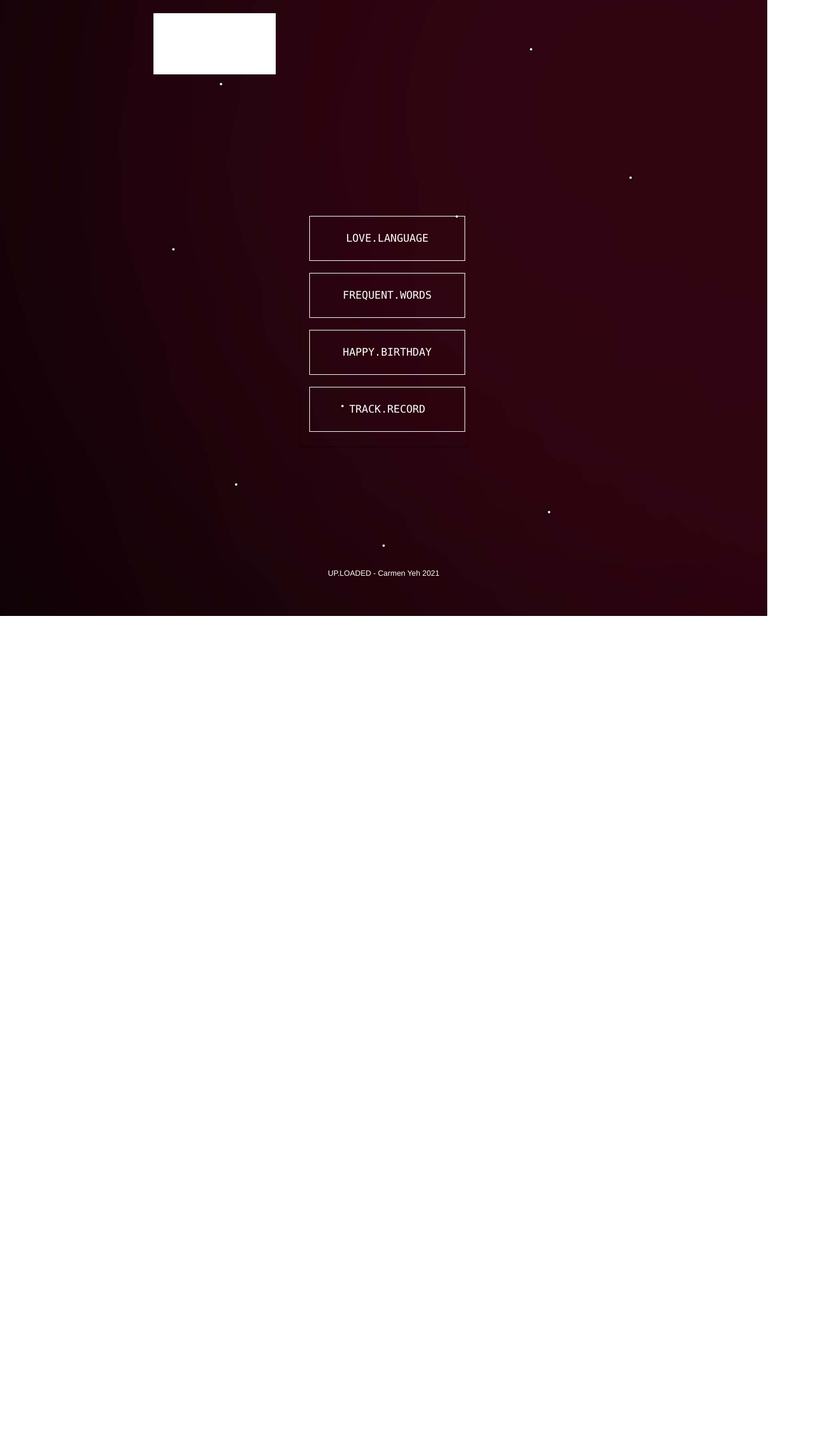
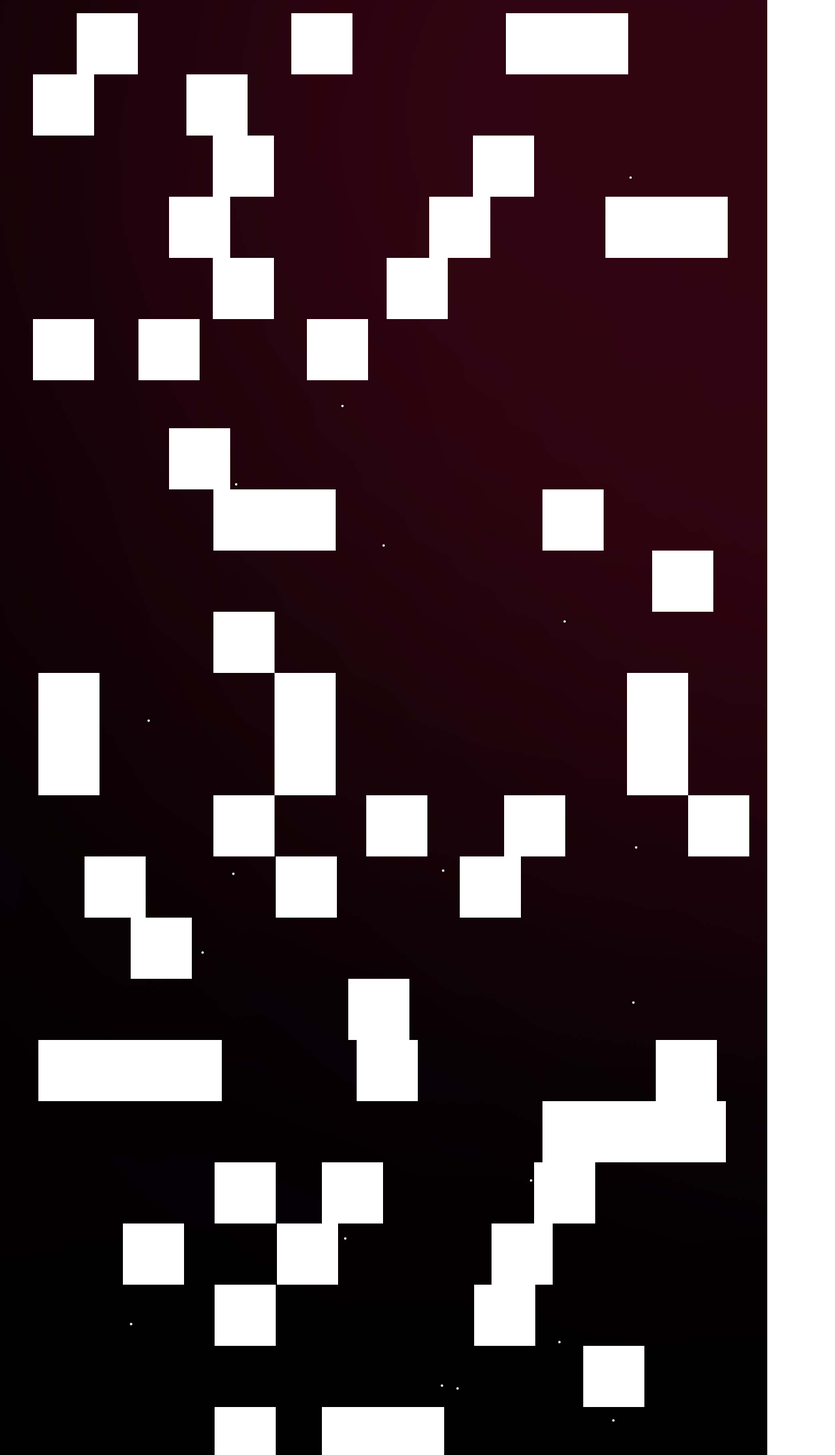
Before and after one commit to carmen-yeh/carmen-yeh.github.io, a React (Create React App) app in the folder frontend/: page /love-language in a window 1280 px wide. Shown: the part 900-3326 px from the top of the page at 60% size, 1393 px wide, since content can reach past the window. Before the commit the page ends 1927 px from the top, so only its background shows below. Built offline with nearby package versions, Linux system fonts and the light colour scheme; what react-animations would draw is missing.

Commit message:
Update LoveLanguagePage.js

```diff
--- a/frontend/src/pages/1-love-language/LoveLanguagePage.js
+++ b/frontend/src/pages/1-love-language/LoveLanguagePage.js
@@ -16,10 +16,149 @@ function LoveLanguagePage() {
                 <h1>LOVE.LANGUAGE</h1>
                 <p>LOVE.LANGUAGE explores the idea of expressing love through the sending of images online to loved ones. This is an image analysis of photos I’ve posted online over time where each white square is an image related to food. I highlighted these findings and linked them to the idea of a digital love language.</p>
 
+       <div style={{display: 'flex'}}>
+                    <LoveBox paddingLeft={10} text={""} verticalSpace={0}/>
+                    <LoveBox paddingLeft={20} text={""} verticalSpace={0}/>
+                    <LoveBox paddingLeft={20} text={"strawberry-crepe-cake.jpg"} verticalSpace={0}/>
+                    <LoveBox paddingLeft={0} text={""} verticalSpace={0}/>
+        </div>
+
+        <div style={{display: 'flex'}}>
+                    <LoveBox paddingLeft={4.3} text={""} verticalSpace={0}/>
+                    <LoveBox paddingLeft={12} text={""} verticalSpace={0}/>
+        </div>
+
+        <div style={{display: 'flex'}}>
+                    <LoveBox paddingLeft={27.7} text={""} verticalSpace={0}/>
+                    <LoveBox paddingLeft={26} text={""} verticalSpace={0}/>
+        </div>
+
                 <div style={{display: 'flex'}}>
-                    <LoveBox paddingLeft={20} text={"e"} verticalSpace={0}/>
-                    <LoveBox paddingLeft={0} text={"w"} verticalSpace={0}/>
-                </div>
+                    <LoveBox paddingLeft={22} text={""} verticalSpace={0}/>
+                    <LoveBox paddingLeft={26} text={""} verticalSpace={0}/>
+                    <LoveBox paddingLeft={15} text={""} verticalSpace={0}/>
+                    <LoveBox paddingLeft={0} text={""} verticalSpace={0}/>
+                    <LoveBox paddingLeft={6} text={""} verticalSpace={0}/>
+        </div>
+
+        <div style={{display: 'flex'}}>
+                    <LoveBox paddingLeft={27.7} text={""} verticalSpace={0}/>
+                    <LoveBox paddingLeft={14.7} text={""} verticalSpace={0}/>
+        </div>
+
+        <div style={{display: 'flex'}}>
+                    <LoveBox paddingLeft={4.3} text={""} verticalSpace={0}/>
+                    <LoveBox paddingLeft={5.8} text={""} verticalSpace={0}/>
+        <LoveBox paddingLeft={14} text={""} verticalSpace={0}/>
+        </div>
+        <div style={{display: 'flex'}}>
+                    <LoveBox paddingLeft={22} text={""} verticalSpace={10}/>
+
+        </div>
+         <div style={{display: 'flex'}}>
+                    <LoveBox paddingLeft={27.8} text={""} verticalSpace={0}/>
+                    <LoveBox paddingLeft={0} text={""} verticalSpace={0}/>
+                    <LoveBox paddingLeft={27} text={""} verticalSpace={0}/>
+        </div>
+
+        <div style={{display: 'flex'}}>
+                    <LoveBox paddingLeft={85} text={""} verticalSpace={0}/>
+
+        </div>
+         <div style={{display: 'flex'}}>
+                    <LoveBox paddingLeft={27.8} text={""} verticalSpace={0}/>
+
+        </div>
+
+        <div style={{display: 'flex'}}>
+                    <LoveBox paddingLeft={5} text={""} verticalSpace={0}/>
+                    <LoveBox paddingLeft={22.8} text={""} verticalSpace={0}/>
+                    <LoveBox paddingLeft={38} text={""} verticalSpace={0}/>
+        </div>
+
+        <div style={{display: 'flex'}}>
+                    <LoveBox paddingLeft={5} text={""} verticalSpace={0}/>
+                    <LoveBox paddingLeft={22.8} text={""} verticalSpace={0}/>
+        <LoveBox paddingLeft={38} text={""} verticalSpace={0}/>
+
+        </div>
+
+         <div style={{display: 'flex'}}>
+                    <LoveBox paddingLeft={27.8} text={""} verticalSpace={0}/>
+        <LoveBox paddingLeft={12} text={""} verticalSpace={0}/>
+        <LoveBox paddingLeft={10} text={""} verticalSpace={0}/>
+        <LoveBox paddingLeft={16} text={""} verticalSpace={0}/>
+
+        </div>
+
+        <div style={{display: 'flex'}}>
+                    <LoveBox paddingLeft={11} text={""} verticalSpace={0}/>
+        <LoveBox paddingLeft={17} text={""} verticalSpace={0}/>
+        <LoveBox paddingLeft={16} text={""} verticalSpace={0}/>
+
+        </div>
+
+        <div style={{display: 'flex'}}>
+                    <LoveBox paddingLeft={17} text={""} verticalSpace={0}/>
+        </div>
+
+        <div style={{display: 'flex'}}>
+                    <LoveBox paddingLeft={45.4} text={""} verticalSpace={0}/>
+        </div>
+
+        <div style={{display: 'flex'}}>
+                    <LoveBox paddingLeft={5} text={""} verticalSpace={0}/>
+        <LoveBox paddingLeft={0} text={""} verticalSpace={0}/>
+
+        <LoveBox paddingLeft={0} text={""} verticalSpace={0}/>
+        <LoveBox paddingLeft={17.6} text={""} verticalSpace={0}/>
+        <LoveBox paddingLeft={31} text={""} verticalSpace={0}/>
+        </div>
+
+        <div style={{display: 'flex'}}>
+                    <LoveBox paddingLeft={70.7} text={""} verticalSpace={0}/>
+        <LoveBox paddingLeft={0} text={""} verticalSpace={0}/>
+        <LoveBox paddingLeft={0} text={""} verticalSpace={0}/>
+        </div>
+
+         <div style={{display: 'flex'}}>
+                    <LoveBox paddingLeft={28} text={""} verticalSpace={0}/>
+        <LoveBox paddingLeft={6} text={""} verticalSpace={0}/>
+        <LoveBox paddingLeft={19.7} text={""} verticalSpace={0}/>
+        </div>
+
+        <div style={{display: 'flex'}}>
+                    <LoveBox paddingLeft={16} text={""} verticalSpace={0}/>
+        <LoveBox paddingLeft={12.1} text={""} verticalSpace={0}/>
+        <LoveBox paddingLeft={20} text={""} verticalSpace={0}/>
+
+        </div>
+        <div style={{display: 'flex'}}>
+                    <LoveBox paddingLeft={28} text={""} verticalSpace={0}/>
+        <LoveBox paddingLeft={25.8} text={""} verticalSpace={0}/>
+
+        </div>
+
+        <div style={{display: 'flex'}}>
+
+        <LoveBox paddingLeft={76} text={""} verticalSpace={0}/>
+
+        </div>
+
+        <div style={{display: 'flex'}}>
+                    <LoveBox paddingLeft={28} text={""} verticalSpace={0}/>
+        <LoveBox paddingLeft={6} text={""} verticalSpace={0}/>
+        <LoveBox paddingLeft={0} text={""} verticalSpace={0}/>
+
+        </div>
+
+          <div style={{display: 'flex'}}>
+                    <LoveBox paddingLeft={59.6} text={""} verticalSpace={0}/>
+        <LoveBox paddingLeft={22} text={""} verticalSpace={0}/>
+
+
+        </div>
+
                 <BottomNavigation colour="red"/>
                 <div id= "footer">
                     <p2> UP.LOADED - Carmen Yeh 2021 </p2>
```
